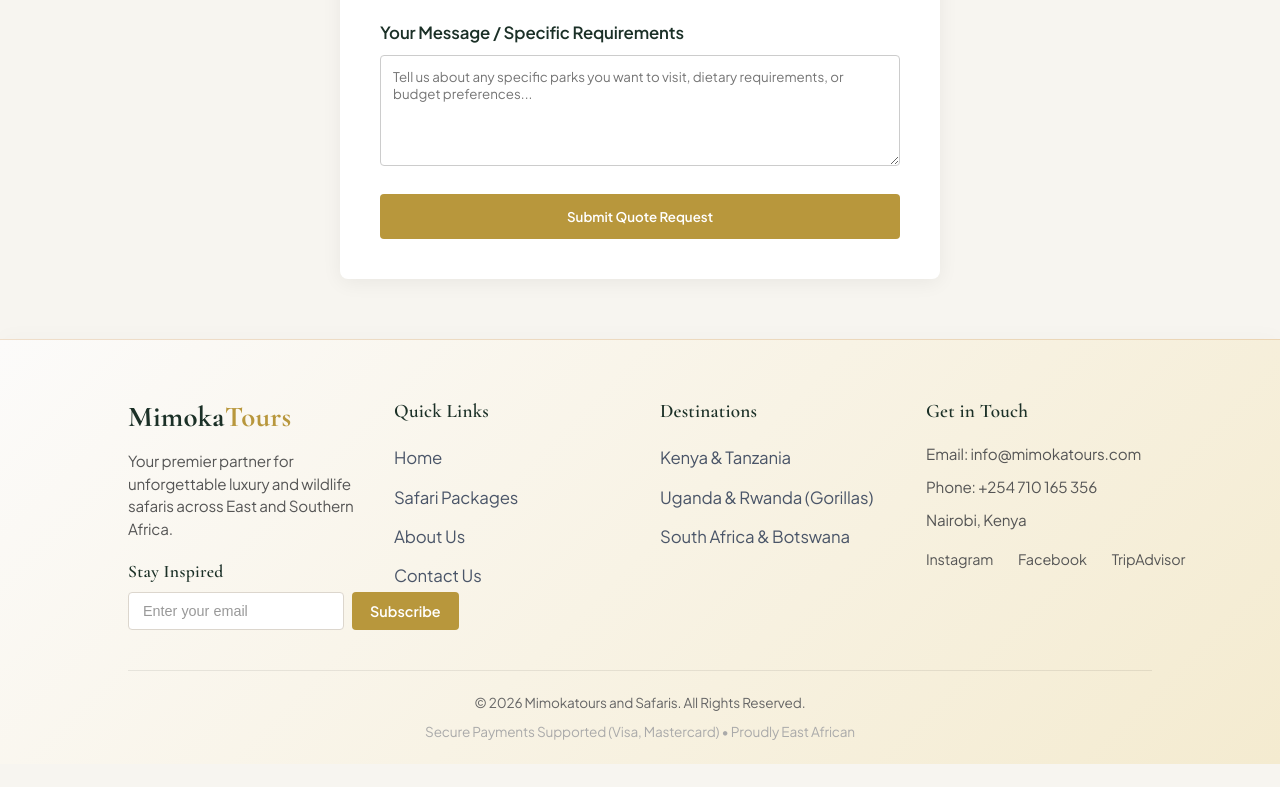
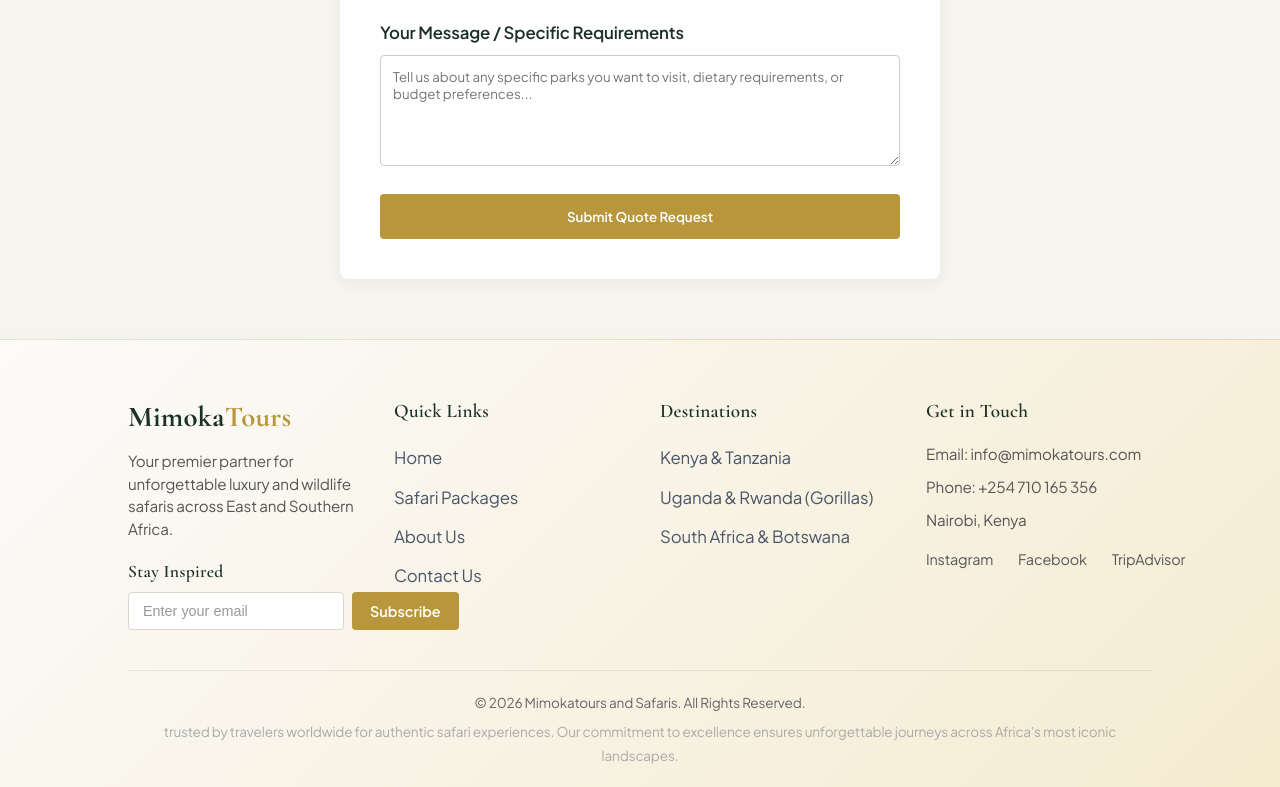
Before and after one commit to mkavulu/Mimoka-Tours-Safari, a React (Vite) app: page /contact in a window 1280 px wide. Shown: the part 1266-2053 px from the top of the page. Before the commit the page ends 2030 px from the top, so only its background shows below. Built offline with nearby package versions, Linux system fonts and the light colour scheme.

Commit message:
made chnages

```diff
--- a/src/components/Footer.jsx
+++ b/src/components/Footer.jsx
@@ -64,7 +64,7 @@ export default function Footer() {
       <div className="footer-bottom">
         <p>&copy; 2026 Mimokatours and Safaris. All Rights Reserved.</p>
         <p className="footer-trust-text" style={{ fontSize: '0.85rem', color: '#aaa', marginTop: '5px' }}>
-          Secure Payments Supported (Visa, Mastercard) • Proudly East African
+    trusted by travelers worldwide for authentic safari experiences. Our commitment to excellence ensures unforgettable journeys across Africa's most iconic landscapes.
         </p>
       </div>
     </footer>
```
